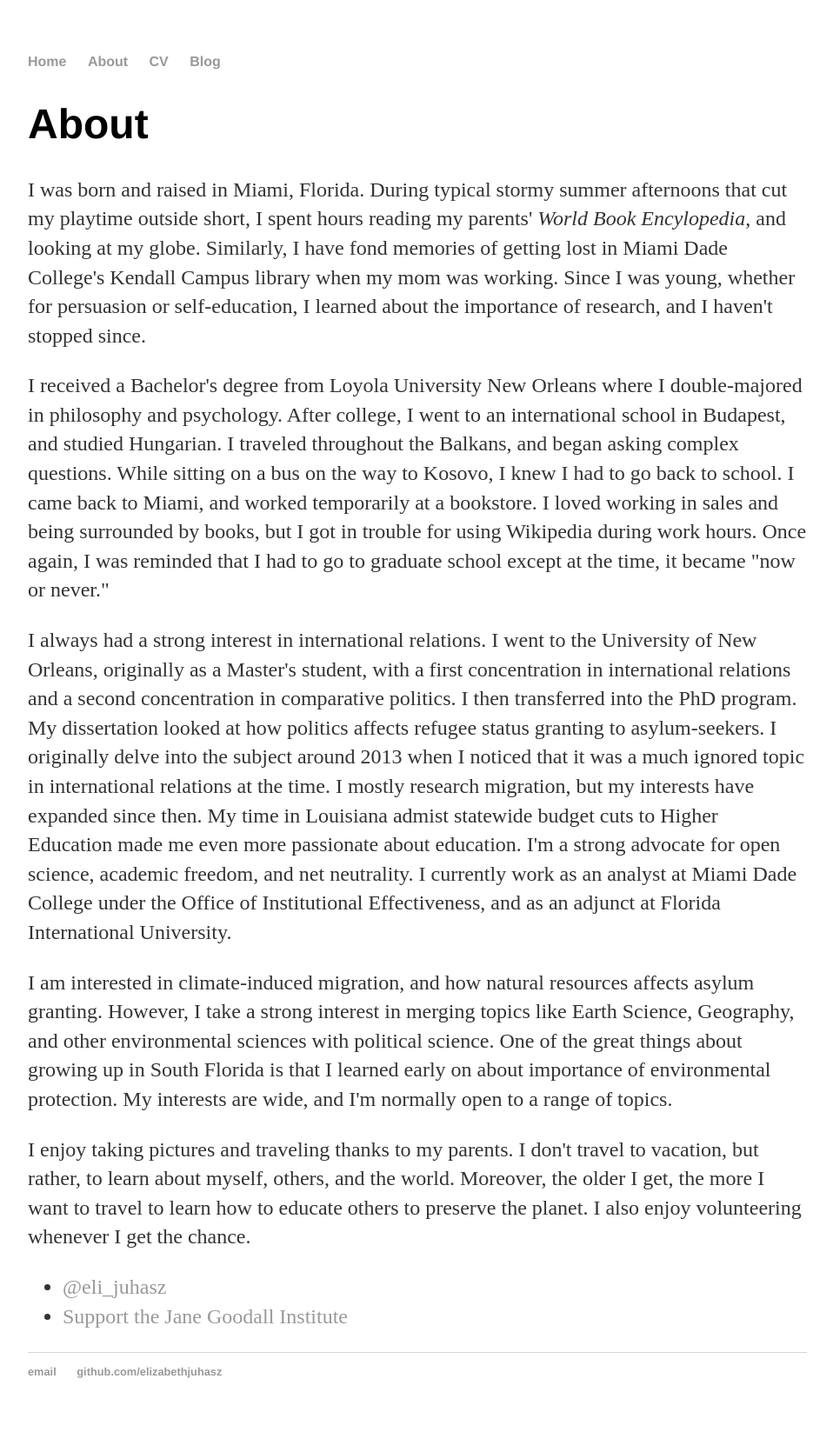
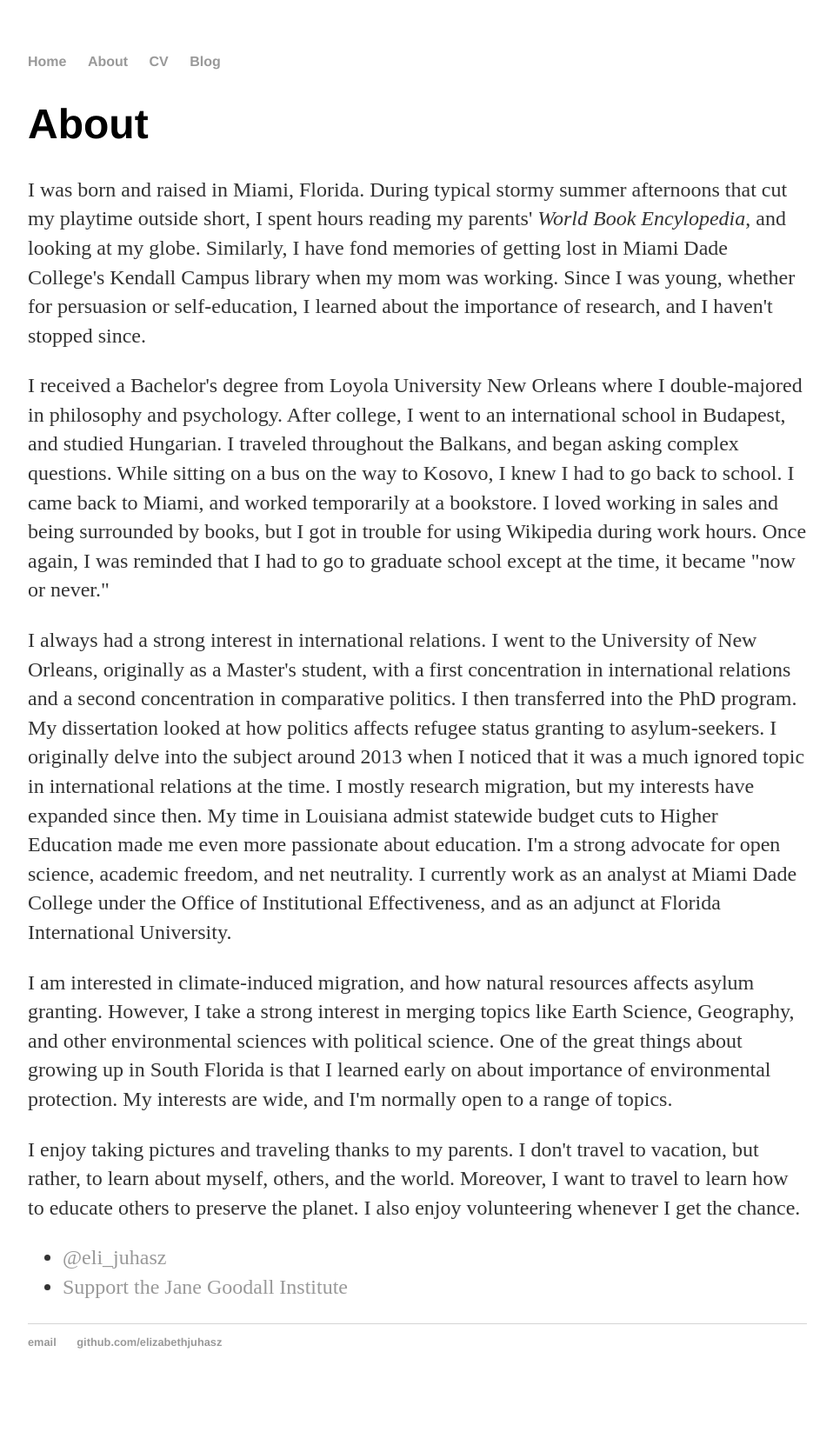
Before and after one commit to elizabethjuhasz/elizabethjuhasz.github.io, a Jekyll site: the page built from about/index.html, in a window 1280 px wide. Shown: the whole page at 87% size, without its empty margins (160-1118 px from the left). Built offline with Jekyll 4.4.1, drawn with Linux system fonts in a browser that asks for light colours; after the commit the page ends 1613 px from its top, so only the background shows below that.

Commit message:
Update index.html

```diff
--- a/about/index.html
+++ b/about/index.html
@@ -10,7 +10,7 @@
 			<p>I always had a strong interest in international relations. I went to the University of New Orleans, originally as a Master's student, with a first concentration in international relations and a second concentration in comparative politics. I then transferred into the PhD program. My dissertation looked at how politics affects refugee status granting to asylum-seekers. I originally delve into the subject around 2013 when I noticed that it was a much ignored topic in international relations at the time. I mostly research migration, but my interests have expanded since then. My time in Louisiana admist statewide budget cuts to Higher Education made me even more passionate about education.
 			I'm a strong advocate for open science, academic freedom, and net neutrality. I currently work as an analyst at Miami Dade College under the Office of Institutional Effectiveness, and as an adjunct at Florida International University.</p>
 			<p>I am interested in climate-induced migration, and how natural resources affects asylum granting. However, I take a strong interest in merging topics like Earth Science, Geography, and other environmental sciences with political science. One of the great things about growing up in South Florida is that I learned early on about importance of environmental protection. My interests are wide, and I'm normally open to a range of topics.</p>
-			<p>I enjoy taking pictures and traveling thanks to my parents. I don't travel to vacation, but rather, to learn about myself, others, and the world. Moreover, the older I get, the more I want to travel to learn how to educate others to preserve the planet. I also enjoy volunteering whenever I get the chance.</p>
+			<p>I enjoy taking pictures and traveling thanks to my parents. I don't travel to vacation, but rather, to learn about myself, others, and the world. Moreover, I want to travel to learn how to educate others to preserve the planet. I also enjoy volunteering whenever I get the chance.</p>
 				<ul class="contacts">
 				<li><a href="https://twitter.com/eli_juhasz">@eli_juhasz</a></li>
 				<li><a href="http://www.janegoodall.org/">Support the Jane Goodall Institute</a></li>
```
